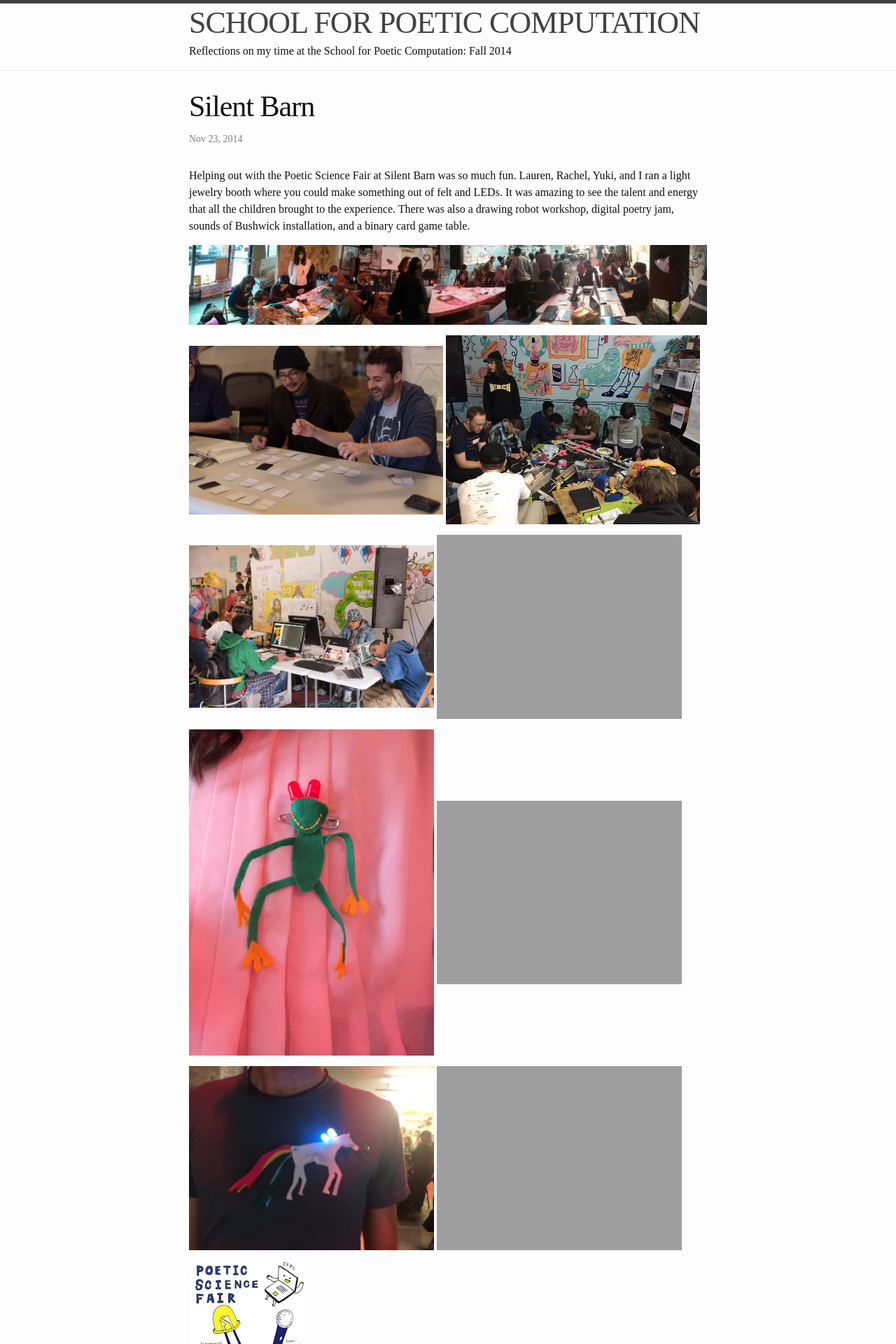
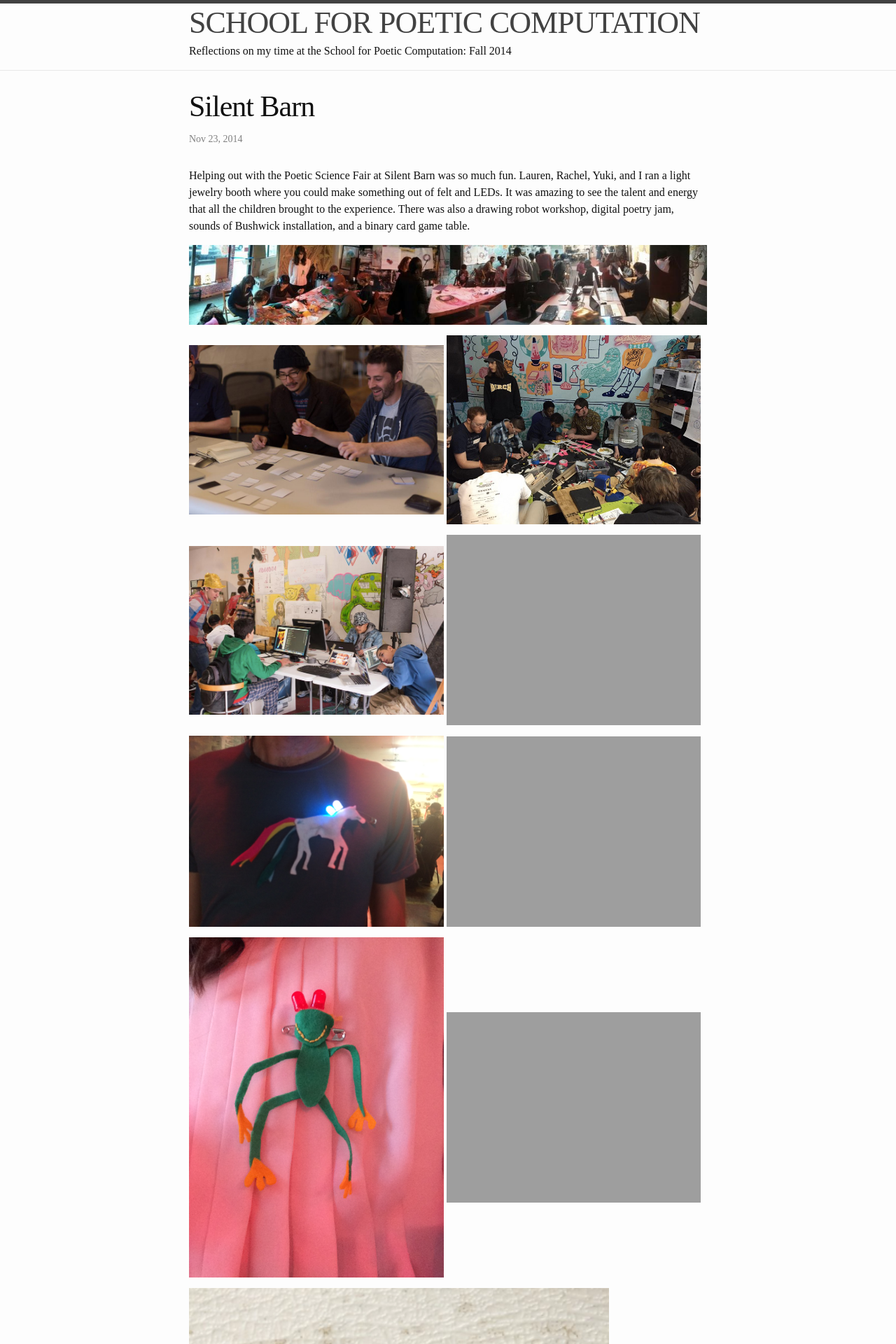
Before and after one commit to paigederaedt/blog, a Jekyll site: the page built from _posts/2014-11-23-SilentBarn.markdown, in a window 1280 px wide. Shown: the top 1920 px of the page at 70% size. Built offline with Jekyll 4.4.1, drawn with Linux system fonts in a browser that asks for light colours.

Commit message:
changing picture size

```diff
--- a/_posts/2014-11-23-SilentBarn.markdown
+++ b/_posts/2014-11-23-SilentBarn.markdown
@@ -8,16 +8,17 @@ Helping out with the Poetic Science Fair at Silent Barn was so much fun. Lauren,
 
 ![silent barn pano]({{site.baseurl}}/assets/silentbarnpano.png)
 
-<img src="http://paigederaedt.github.io/blog/assets/binarycardgame.png" alt="binary card game" style="width:363px">
+<img src="http://paigederaedt.github.io/blog/assets/binarycardgame.png" alt="binary card game" style="width:364px">
 <img src="http://paigederaedt.github.io/blog/assets/drawingrobots.png" alt="drawing robots" style="width:363px">
 
-<img src="http://paigederaedt.github.io/blog/assets/poetryjam.png" alt="poetry jam" style="width:350px">
-<img src="http://paigederaedt.github.io/blog/assets/lightjewelryprep.jpg" alt="light jewelry" style="width:350px">
+<img src="http://paigederaedt.github.io/blog/assets/poetryjam.png" alt="poetry jam" style="width:364px">
+<img src="http://paigederaedt.github.io/blog/assets/soundinstallation.jpg" alt="light jewelry" style="width:363px">
 
-<img src="http://paigederaedt.github.io/blog/assets/frogled.jpg" alt="frog led" style="width:350px">
-<img src="http://paigederaedt.github.io/blog/assets/flowerled.jpg" alt="flower led" style="width:350px">
+<img src="http://paigederaedt.github.io/blog/assets/unicornled.jpg" alt="unicorn led" style="width:364px">
+<img src="http://paigederaedt.github.io/blog/assets/lightjewelryprep.jpg" alt="sound installation" style="width:363px">
 
-<img src="http://paigederaedt.github.io/blog/assets/unicornled.jpg" alt="unicorn led" style="width:350px">
-<img src="http://paigederaedt.github.io/blog/assets/soundinstallation.jpg" alt="sound installation" style="width:350px">
+<img src="http://paigederaedt.github.io/blog/assets/frogled.jpg" alt="frog led" style="width:364px">
+<img src="http://paigederaedt.github.io/blog/assets/flowerled.jpg" alt="flower led" style="width:363px">
 
-![poetic science fair]({{site.baseurl}}/assets/poeticsciencefair.png)
+<img src="http://paigederaedt.github.io/blog/assets/yukimanled.png" alt="man led" style="width:600px">
+<img src="http://paigederaedt.github.io/blog/assets/poeticsciencefair.png" alt="poetic science fair" style="width:120px">
```
Also changed, not shown: assets/yukimanled.png (added).
